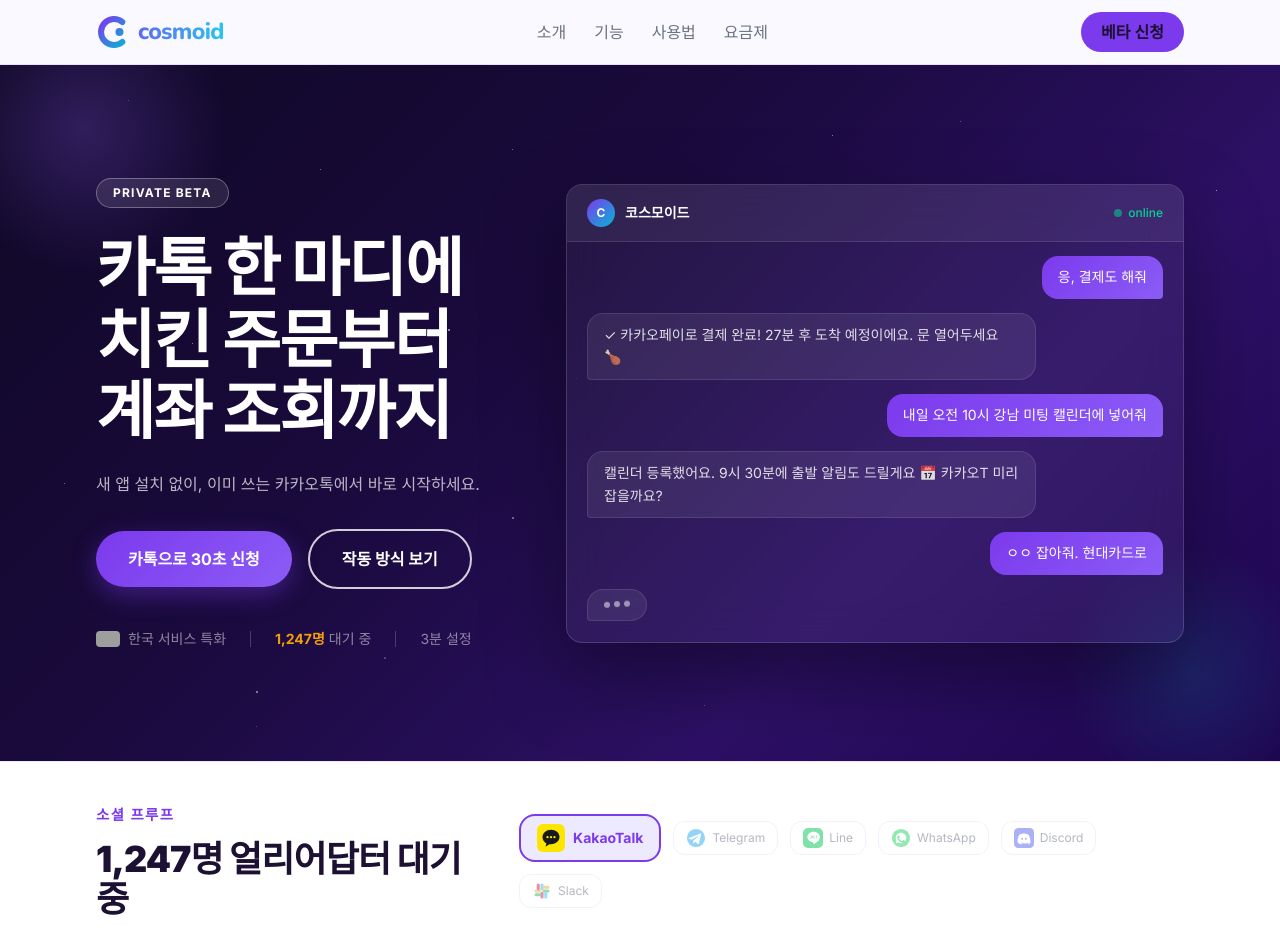
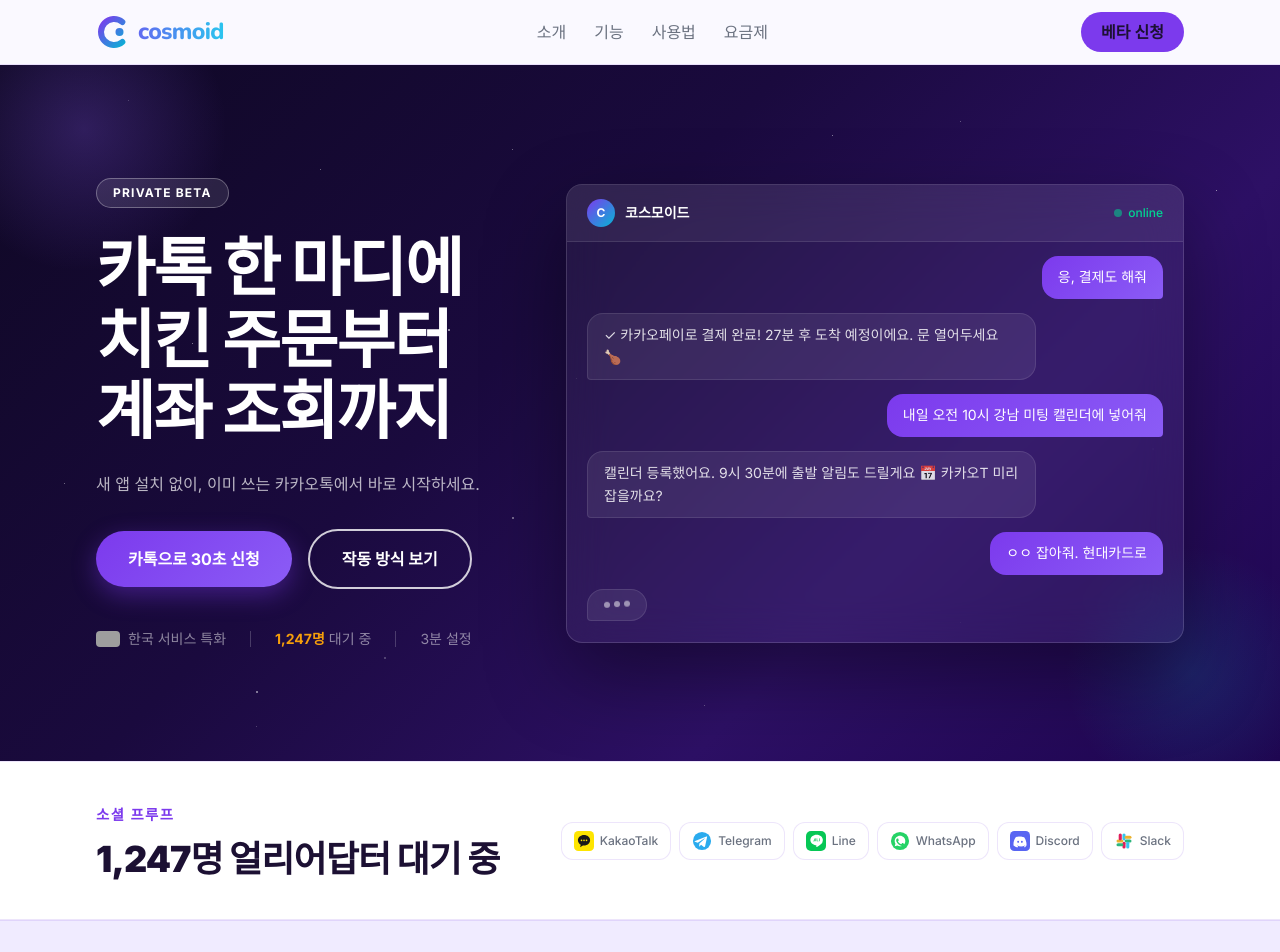
Before and after one commit to seojoonkim/cosmoid, a Next.js app: page / in a window 1280 px wide. Shown: the top 952 px of the page. Built offline with nearby package versions, Linux system fonts and the light colour scheme; grey boxes are pictures that could not be loaded.

Commit message:
fix: SocialProof 6개 동일 스타일 + h2 nowrap + HowItWorks 말하면→쓰면

```diff
--- a/src/components/HowItWorks.tsx
+++ b/src/components/HowItWorks.tsx
@@ -10,7 +10,7 @@ const steps = [
   },
   {
     number: "02",
-    title: "그냥 말하면 돼요",
+    title: "그냥 쓰면 돼요",
     description: "\"치킨 시켜줘\", \"내일 미팅 잡아줘\" — 평소처럼 메시지만 보내시면 돼요. 앱 없이, 검색 없이.",
     image: "/images/2026-03-01-step2-v3.png",
   },
--- a/src/components/SocialProof.tsx
+++ b/src/components/SocialProof.tsx
@@ -22,28 +22,23 @@ export default function SocialProof() {
             whileInView={{ opacity: 1, y: 0 }}
             viewport={{ once: true, margin: "-80px" }}
             transition={{ duration: 0.6, ease: "easeOut" }}
-            className="mt-3 text-3xl md:text-4xl font-black tracking-tight"
+            className="mt-3 text-3xl md:text-4xl font-black tracking-tight whitespace-nowrap"
           >
             1,247명 얼리어답터 대기 중
           </motion.h2>
         </div>
-        <div className="flex flex-wrap items-center gap-3">
-          {/* 카카오톡 — 강조 */}
-          <div className="flex items-center gap-2 rounded-2xl border-2 border-[var(--purple)] bg-[var(--purple-soft)] px-4 py-2">
-            <Image src="/logos/kakaotalk.svg" alt="kakaotalk" width={28} height={28} className="h-7 w-7 object-contain" />
-            <span className="text-sm font-bold text-[var(--purple)]">KakaoTalk</span>
-          </div>
-          {/* 나머지 5개 — 연하게 */}
+        <div className="flex flex-wrap items-center gap-2">
           {[
+            { name: "KakaoTalk", src: "/logos/kakaotalk.svg" },
             { name: "Telegram", src: "/logos/telegram.svg" },
             { name: "Line", src: "/logos/line.svg" },
             { name: "WhatsApp", src: "/logos/whatsapp.svg" },
             { name: "Discord", src: "/logos/discord.svg" },
             { name: "Slack", src: "/logos/slack.svg" },
           ].map((m) => (
-            <div key={m.name} className="flex items-center gap-1.5 rounded-xl border border-[var(--border)] bg-white px-3 py-1.5 opacity-50">
+            <div key={m.name} className="flex items-center gap-1.5 rounded-xl border border-[var(--border)] bg-white px-3 py-2">
               <Image src={m.src} alt={m.name} width={20} height={20} className="h-5 w-5 object-contain" />
-              <span className="text-xs text-[var(--muted)]">{m.name}</span>
+              <span className="text-xs font-medium text-[var(--muted)]">{m.name}</span>
             </div>
           ))}
         </div>
```
